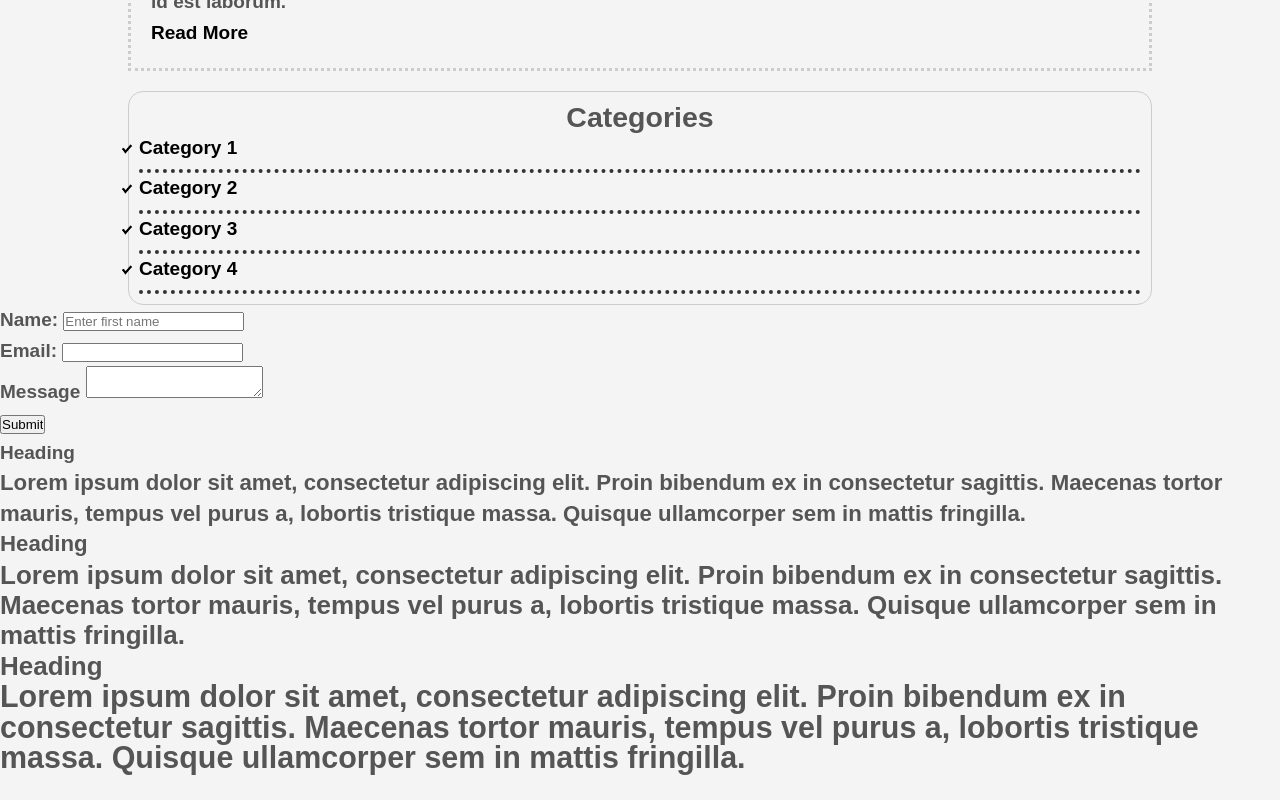
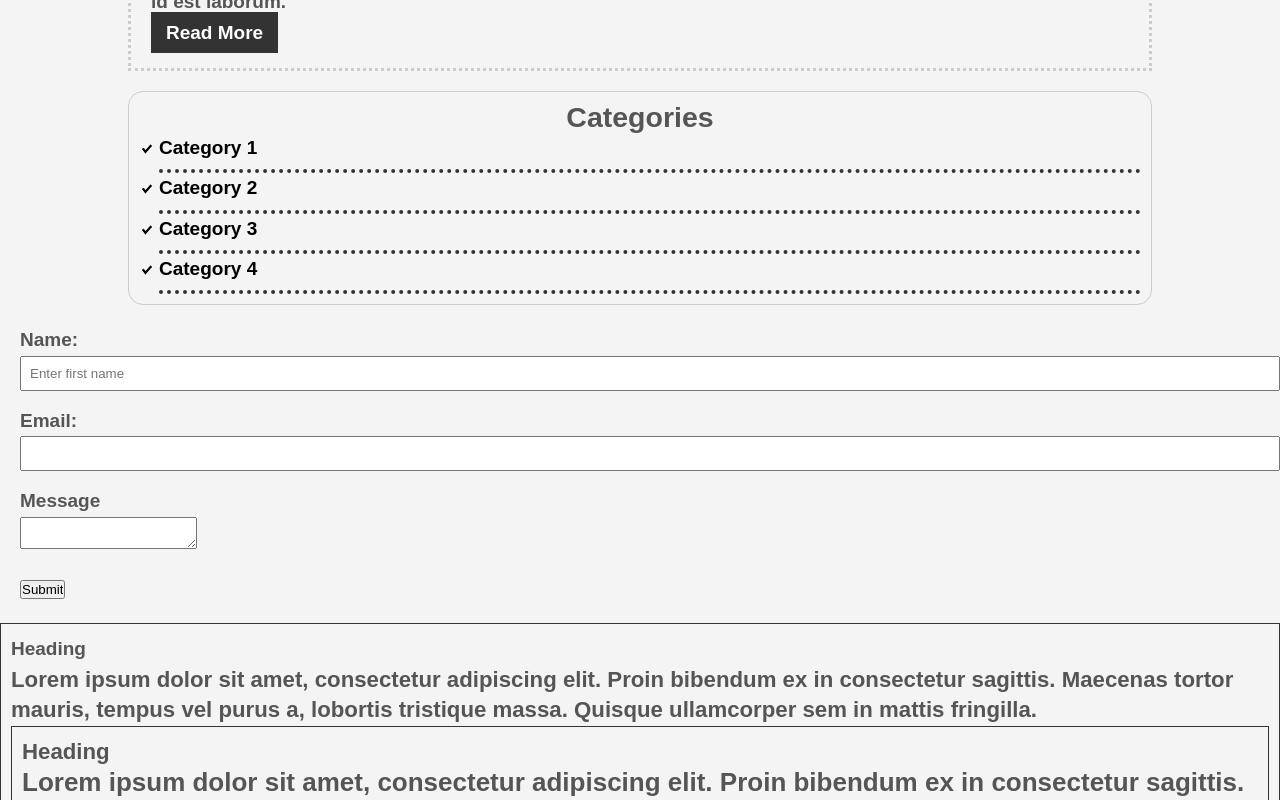
Before and after one commit to dhembree1/CSSBorders, a plain HTML site: page index.html in a window 1280 px wide. Shown: the part 460-1260 px from the top of the page. Drawn offline with Linux system fonts and the light colour scheme.

Commit message:
Update style.css

```diff
--- a/style.css
+++ b/style.css
@@ -41,6 +41,16 @@ h1{
 	width:80%;
 	margin: auto;
 }
+.button{
+	background-color:#333;
+	color: #fff;
+	padding: 10px 15px;
+	border:none;
+}
+.button:hover{
+	background:red;
+	color: #fff;
+}
 a{
 	text-decoration:none;
 	color:#000;
@@ -80,7 +90,8 @@ a:visted{
 }
 .categories ul{
 	padding: 0;
-	list-style: none;
+	list-style: square;
+	padding-left:20px;
 }
 .categories h2{
 	text-align:center
@@ -88,5 +99,26 @@ a:visted{
 .categories li{
 	padding-bottom: 6px;
 	border-bottom: dotted 4px #333;
-	list-style-image:url('../images/check.png');
+	list-style-image:url('images/check.png');
 }
+.my-form{
+	padding:20px;
+}
+.my-form .form-group{
+	padding-bottom:15px;
+}
+
+.my-form label{
+	display:block;
+}
+.my-form input[type="text"], my-form textarea {
+	padding: 8px;
+	width: 100%;
+}
+.block{
+	float:left;
+	wdith: 33.3%;
+	border:1px solid #333;
+	padding:10px;
+	box-sizing: border-box;
+}
```
